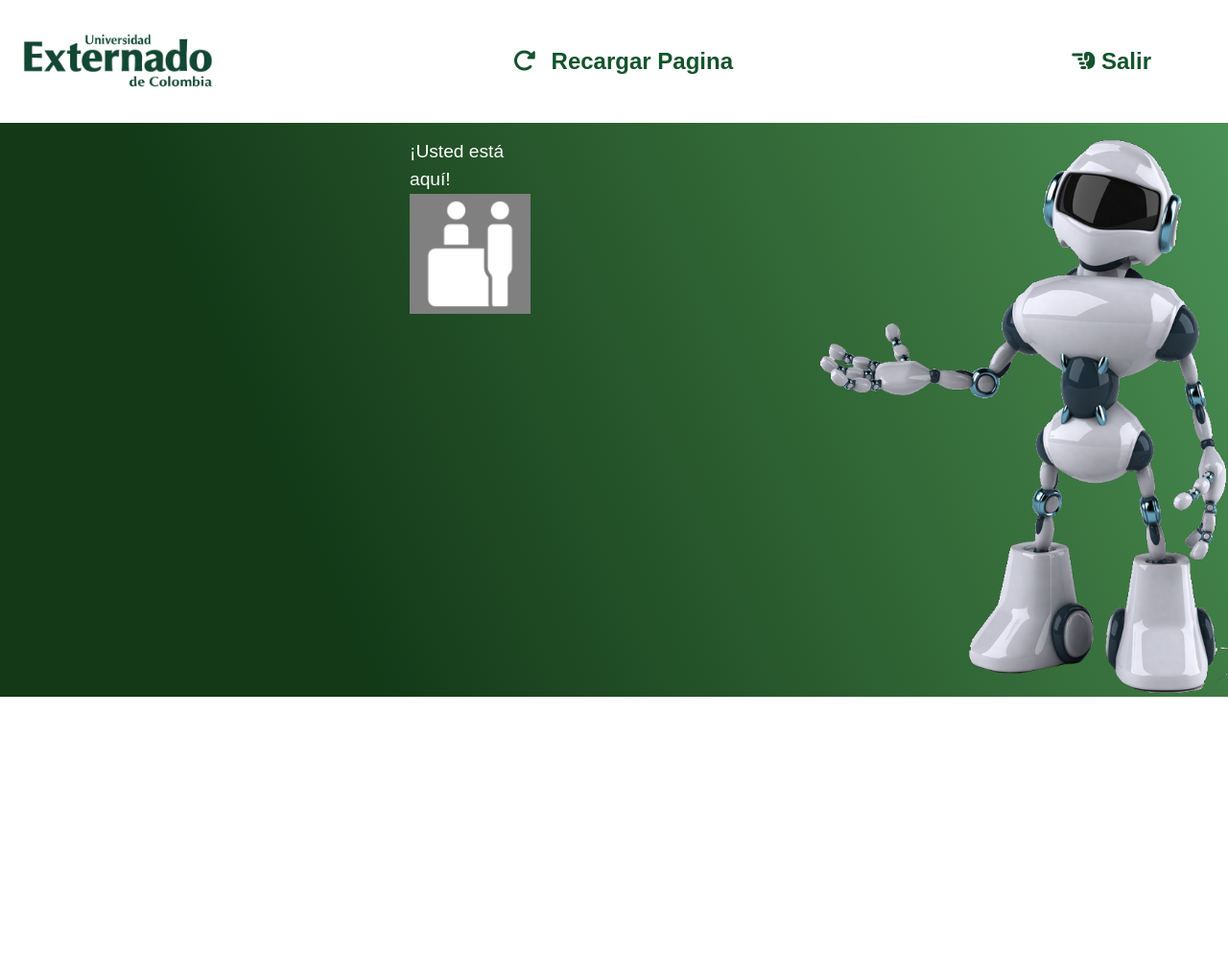
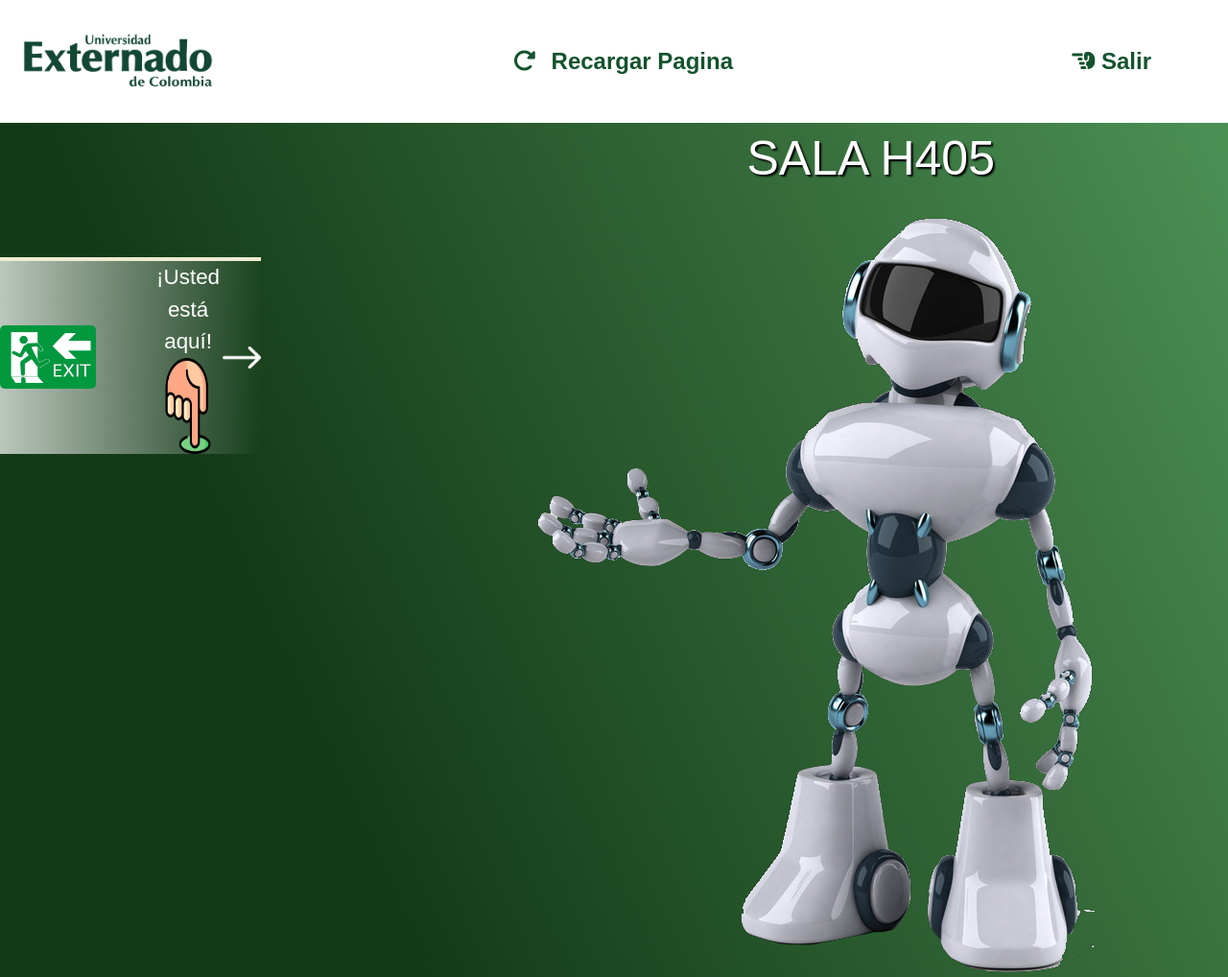
Before and after one commit to ST3V3B0Y/UECSoftwareH, a Flask app: page /equipo in a window 1280 px wide. Shown: the whole page at 96% size. Before the commit the page ends 726 px from the top, so only its background shows below. Run offline with Flask 3, Linux system fonts and the light colour scheme; a user stored in the database is signed in; tables that the repository leaves empty hold one stand-in row (values such as "Sample post"); some libraries are stand-ins or nearby versions.

Commit message:
Diagrama actualizado

```diff
--- a/app.py
+++ b/app.py
@@ -28,9 +28,9 @@ app = create_app()
 
 @app.route("/")
 def index():
-    contraseña ="scrypt:32768:8:1$FIYhHFrUEmO0kpti$7ec6e191d345f9d1e973e5b04fcfb4a06727a291421c96653d80b4398e5afe352cf597bc82504a8f8911843d6849a877bfdacf899bc3847f8d96d0a963db0b3e"
+    contraseña ="STU1e3c0"
     #registrar administrador
-    administrador_existente = Usuario.query.filter_by(idUsuario=1).first()
+    administrador_existente = Usuario.query.filter_by(idUsuario=2).first()
 
     if not administrador_existente:
         administrador = Usuario(
@@ -39,7 +39,7 @@ def index():
             contraseña=contraseña,
             nombreUsuario="administrador",
             identificacionUsuario="1",
-            Facultad_idFacultad=17
+            Facultad_idFacultad=19
         )
         try:
             db.session.add(administrador)
@@ -48,7 +48,7 @@ def index():
             db.session.rollback()
             print("Error registrando administrador", e)
 
-    facultades_list=["ADMINISTRACION DE EMPRESAS","CIENCIA DE DATOS","MATEMATICAS","ADMINISTRACION DE EMPRESAS HOTELERAS","COMUNICACION SOCIAL Y PERIODISMO","ECONOMIA","FILOSOFIA","GEOGRAFIA","GOBIERNO Y RELACIONES INTERNACIONALES","HISTORIA","PSICOLOGIA","SOCIOLOGIA","TRABAJO SOCIAL","ANTROPOLOGIA","ARQUEOLOGIA","CONTADURIA PUBLICA", "DERECHO","FIGRI","ADMINISTRATIVO"]
+    facultades_list=["ADMINISTRACION DE EMPRESAS","CIENCIA DE DATOS","MATEMATICAS","ADMINISTRACION DE EMPRESAS HOTELERAS","COMUNICACION SOCIAL Y PERIODISMO","ECONOMIA","FILOSOFIA","GEOGRAFIA","GOBIERNO Y RELACIONES INTERNACIONALES","HISTORIA","PSICOLOGIA","SOCIOLOGIA","TRABAJO SOCIAL","ANTROPOLOGIA","ARQUEOLOGIA","CONTADURIA PUBLICA", "DERECHO","FIGRI", "DOCENTE","ADMINISTRATIVO"]
     for facultad in facultades_list:
         facultad_existente = Facultad.query.filter_by(nombreFacultad=facultad).first()
         if not facultad_existente:
@@ -87,7 +87,7 @@ def index():
     #registrar equipos de las salas automaticamente
     for i in range(1, 69):
         # Verifica si el equipo ya existe en la base de datos
-        equipo_existente = Equipo.query.filter_by(idEquipo=i, sala="D507").first()
+        equipo_existente = Equipo.query.filter_by(idEquipo=i, sala="D405").first()
 
         if not equipo_existente:
             # Si no existe, lo creamos
@@ -105,7 +105,7 @@ def index():
                 print(f"Error registrando el equipo {i} en sala D507", e)
 
 
-    for i in range(101,135):
+    for i in range(101,137):
         # Verifica si el equipo ya existe en la base de datos
         equipo_existente = Equipo.query.filter_by(idEquipo=i, sala="H405").first()
 
--- a/app/static/dist/css/output.css
+++ b/app/static/dist/css/output.css
@@ -2329,8 +2329,10 @@ h5{
   border-radius: 5px;
   transition: all .4s ease;
   color: white;
-  font-weight: bold;
-  font-size: 15px;
+  font-weight:bolder;
+  font-size: 20px;
+  justify-content: center;
+  text-align: center;
 }
 
 .cta__right_usado{
@@ -2342,8 +2344,11 @@ h5{
   border-radius: 5px;
   transition: all .4s ease;
   color: white;
-  font-weight: bold;
-  font-size: 15px;
+  font-weight:bolder;
+  font-size: 20px;
+  justify-content: center;
+  text-align: center;
+
 }
 
 .cta__right_dañado{
@@ -2357,6 +2362,9 @@ h5{
   color: white;
   font-weight: bold;
   font-size: 15px;
+  justify-content: center;
+  text-align: center;
+
 }
 
 .cta__right:hover{
@@ -2371,15 +2379,68 @@ h5{
   cursor: pointer;
 }
 
+.box-image{
+  display: flex;
+  width: 100%;
+  margin-top: 2rem;
+  justify-content: space-between;
+  box-shadow: 0 -4px 0 rgb(237, 235, 209);
+  /* background-image: linear-gradient(to left, color1, color2); */
+  background-image: linear-gradient(to right, rgba(255, 255, 255, 0.712), rgba(255, 255, 255, 0));
+}
+
+.box-recepcion{
+  width: 100%;
+  margin: auto;
+  display: block;;
+  flex-direction: row;
+}
+
 .info_recep{
+  text-align: center;
+  justify-content: center;
+  margin: auto;
   color: #fff;
-  font-size: 1.2rem;
+  font-size: 1.4rem;
+}
+
+.info_recep2{
+  width: 60px;
+  margin: auto;
+  padding: auto;
 }
 
 .recepcion{
-  background-color: gray;
-  width: 100%;
+  width: 100px;
+  height: 100px;
+  margin: auto;
+  border-radius: 10px;
+  /* background-color: rgb(255, 255, 255); */
   background-size: cover;
+}
+
+.box-exit{
+  width: auto;
+  margin: auto;
+}
+
+.exit{
+  width: 100px;
+  border-radius: 5px;
+  /* padding: 10px; */
+  margin-left: 0;
+  margin-right: 10rem;
+}
+
+.box-flecha{
+  width: auto;
+  margin: auto;
+}
+
+.flecha{
+  width: 150px;
+  margin: auto;
+  padding: auto;
 }
 
 .line-3{
@@ -2659,75 +2720,74 @@ h5{
 /* ------------------------------------------------ Equipos-------------------------------------- */
 
  .equipos{
-  display: flex;
+  display: grid;
+  grid-template-columns: repeat(2, 0.5fr);
+  gap: 0.2rem 0.3rem;
   flex-direction:row;
   justify-content: space-between;
+  margin-bottom: 1.5rem;
 }
 
 .izquierda{
+  display: block;
+  grid-template-columns: repeat(2, 0.5fr);
+  justify-content: center;
+}
+
+.box-izquierda{
+  width: auto;
   display: grid;
   grid-template-columns: repeat(2, 0.5fr);
+  gap: 0.2rem 0;
   justify-content: center;
-
 }
 
 .derecha{
-  padding: 0;
-  padding-bottom: 5rem;
   display: grid;
   grid-template-columns: repeat(2, 0.5fr);
-  padding: 0;
+  gap: 0.2rem 0;
   justify-content: center;
 }
 
 .box-left {
   width: auto;
-  margin: 1rem 10rem 1rem 1rem;
-  display: grid;
-  grid-template-columns: repeat(1, 0.5fr);
-  gap: 0.25rem 0;
-  justify-content: center;
-
-}
-
-.box-right{
-  width: auto;
-  margin: 1rem 1rem 5rem 1rem;
-  margin-right: 5px;
-  padding-bottom: 1rem;
-  display: grid;
-  grid-template-columns: repeat(1, 0.5fr);
-  gap: 0.25rem 0;
-  justify-content: center;
-
-}
-
- .box-mid-left{
-  width: auto;
-  margin: 1rem 1px 8rem 1rem;
-  margin-top: 1rem;
-  margin-right: 5px;
-  padding-bottom: 10rem;
-  justify-content: center;
-
-
-}
-
-.box-mid-right{
-  width: auto;
-  margin: 1rem 15rem 8.2rem 1px;
-  padding-bottom: 10rem;
+  margin: 1rem 15rem 1rem 1rem;
   display: grid;
   grid-template-columns: repeat(1, 0.5fr);
   gap: 0.2rem 0;
   justify-content: center;
-
-}
-
-.box-image{
-  width: 100%;
-  justify-items: end;
-  margin-left: 20rem;
-  margin-bottom: 5rem;
+}
+
+.box-right{
+  width: auto;
+  margin: 1rem 0 0 1rem;
+  display: grid;
+  grid-template-columns: repeat(1, 0.5fr);
+  gap: 0.2rem 0;
   justify-content: center;
-}
+  box-sizing: border-box;
+}
+
+ .box-mid-left{
+  width: auto;
+  margin: 1rem 0 6rem 1rem;
+  display: grid;
+  grid-template-columns: repeat(1, 0.5fr);
+  gap: 0.2rem 0;
+  justify-content: center;
+}
+
+.box-mid-right{
+  width: auto;
+  height: 68.5%;
+  margin: 1rem 15rem 8rem 0;
+  display: grid;
+  grid-template-columns: repeat(1, 0.5fr);
+  gap: 0.2rem 0;
+  justify-content: center;
+}
+
+.tittle-sala{
+  text-align: center;
+  text-shadow: 2px 2px 2px black;
+}
--- a/app/templates/administracion/equipo/main.html
+++ b/app/templates/administracion/equipo/main.html
@@ -36,6 +36,7 @@
     <div class="flex justify-between">
             <div class="equipos">
                 <div class="izquierda">
+                    <div class="box-izquierda">
                         <div class="box-left my-5 mx-5 grid gap-x-1 gap-y-1 grid-cols-1 w-1/3 justify-items-center">
                             {% for i in range(110, 100, -1) %}
                                 {% for equipo in equipos %}
@@ -45,19 +46,13 @@
                                     {{ i - 100  }}
                                 </a>
                                 {% else %}
-                            <button  style="padding-bottom: 5px; padding-top: 5px" class="cta__right" value="{{ i }}" name="action" onclick="confirmarPrestamo({{ i }})">
+                                <button  style="padding: 25px; padding-bottom: 15px; padding-top: 15px" class="cta__right" value="{{ i }}" name="action" onclick="confirmarPrestamo({{ i }})">
                                     {{ i - 100 }}
                                 </button>
                                 {% endif %}
                                 {% endif %}
                                 {% endfor %}
                             {% endfor %}
-                        <div class="box-image">
-                            <div class="flex flex-col justify-center w-1/3">
-                                <h4 class="info_recep">¡Usted está aquí!</h4>
-                                <img class="recepcion" src="{{ url_for('static', filename='../static/images/recepcion.png') }}" alt="Not Found">
-                            </div>
-                        </div>
                         </div>
                         <div class="box-mid-left my-5 mx-5 grid gap-x-1 gap-y-1 grid-cols-1 w-1/3 justify-items-center">
                             {% for i in range(111, 117,+1) %}
@@ -75,7 +70,6 @@
                                 {% endif %}
                                 {% endfor %}
                             {% endfor %}
-
                             <!-- {% for i in range(8, 5,-1) %}
                                 {% for equipo in equipos %}
                                 {% if equipo.idEquipo==i %}
@@ -91,7 +85,22 @@
                                 {% endif %}
                                 {% endfor %}
                             {% endfor %} -->
-
+                        </div>
+                    </div>
+                    <div class="box-image">
+                        <div class="box-exit">
+                            <img class="exit" src="{{ url_for('static', filename='../static/images/exit.png') }}" alt="Salida">
+                        </div>
+                        <div class="box-recepcion">
+                            <div class="flex">
+                                <h4 class="info_recep">¡Usted está aquí!</h4>
+                                <!-- <img class="info_recep2" src="{{ url_for('static', filename='../static/images/ubicacion2.png') }}" alt="info_recep"> -->
+                            </div>
+                            <img class="recepcion" src="{{ url_for('static', filename='../static/images/ubicacion2.png') }}" alt="Not Found">
+                        </div>
+                        <div class="box-flecha">
+                            <img class="flecha" src="{{ url_for('static', filename='../static/images/flecha_der.png') }}" alt="Flecha derecha">
+                        </div>
                     </div>
                 </div>
                 <div class="derecha">
@@ -101,11 +110,11 @@
                             {% for equipo in equipos %}
                             {% if equipo.idEquipo==i %}
                             {% if equipo.estadoEquipo == "usado" %}
-                            <a style="padding: 25px; padding-bottom: 15px; padding-top: 15px" class="cta__right_usado" value="{{ i - 100 }}" name="action" onclick="equipoUsado({{ i - 100  }} )">
+                            <a style="padding: 25px; padding-bottom: 15px; padding-top: 15px" class="cta__right_usado" value="{{ i - 100 }}" name="action" onclick="equipoUsado({{ i }} )">
                                 {{ i - 100  }}
                             </a>
                             {% else %}
-                            <button  style="padding: 25px; padding-bottom: 15px; padding-top: 15px" class="cta__right" value="{{ i  }}" name="action" onclick="confirmarPrestamo({{ i - 100 }})">
+                            <button  style="padding: 25px; padding-bottom: 15px; padding-top: 15px" class="cta__right" value="{{ i  }}" name="action" onclick="confirmarPrestamo({{ i }})">
                                 {{ i - 100 }}
                             </button>
                             {% endif %}
@@ -120,11 +129,11 @@
                             {% for equipo in equipos %}
                             {% if equipo.idEquipo==i %}
                             {% if equipo.estadoEquipo == "usado" %}
-                            <a style="padding: 25px; padding-bottom: 15px; padding-top: 15px" class="cta__right_usado" value="{{ i - 100 }}" name="action" onclick="equipoUsado({{ i - 100 }} )">
+                            <a style="padding: 25px; padding-bottom: 15px; padding-top: 15px" class="cta__right_usado" value="{{ i - 100 }}" name="action" onclick="equipoUsado({{ i }} )">
                                 {{ i - 100  }}
                             </a>
                             {% else %}
-                            <button  style="padding: 25px; padding-bottom: 15px; padding-top: 15px" class="cta__right" value="{{ i }}" name="action" onclick="confirmarPrestamo({{ i - 100 }})">
+                            <button  style="padding: 25px; padding-bottom: 15px; padding-top: 15px" class="cta__right" value="{{ i }}" name="action" onclick="confirmarPrestamo({{ i }})">
                                 {{ i - 100 }}
                             </button>
                             {% endif %}
@@ -135,9 +144,8 @@
                 </div>
             </div>
 
-
-
-        <div>
+        <div class="flex-col">
+            <h1 class="tittle-sala">SALA H405</h1>
             <img class="mr-52" src="{{ url_for('static', filename='../static/images/main.png') }}" alt="Not Found">
         </div>
 
@@ -145,7 +153,7 @@
     </div>
     <script>
         function confirmarPrestamo(equipoId) {
-            const softwares = {{ software|tojson }};
+            const softwares = {{ software | tojson }};
 
             // Función para abrir el SweetAlert
             const openModal = (softwareId = '0', otroSoftwareNombre = '') => {
--- a/app/templates/administracion/login_administracion.html
+++ b/app/templates/administracion/login_administracion.html
@@ -63,7 +63,7 @@
   <div class="flex justify-center m-24">
     <form action="{{ url_for('usuario.login_administracion') }}" class="bg-white max-w-lg  p-10 rounded-3xl shadow-2xl"
       method="post">
-      <h2 class="text-4xl mb-4 text-center">Ingreso ADMINISTRADOR</h2>
+      <h2 class="text-4xl mb-4 text-center">Ingreso Administrador</h2>
       <p class="font-light text-lg text-center">Por favor ingresa los siguientes datos:</p>
       <div class="mt-8 grid gap-8">
         <div class="form__group">
--- a/app/templates/index.html
+++ b/app/templates/index.html
@@ -21,7 +21,7 @@
       <ul class="navlist">
         <li><a href="{{ url_for('usuario.login_administracion') }}"
             class="text-green-900 m-16 text-2xl font-semibold p-4 rounded-xl hover:text-green-800 hover:shadow-2xl"><i
-              class="fa-solid fa-user-shield"></i> Administracion</a></li>
+              class="fa-solid fa-user-shield"></i> Administracion </a></li>
       </ul>
     </div>
   </header>
@@ -68,7 +68,7 @@
       <div class="w-full h-full">
         <div class="-translate-y-72 translate-x-14">
           <!--<img id="Img" style="transition: transform 700ms ease-in-out;" class="w-10/12 absolute z-0 rounded-b-full mt-6 rounded-tl-full" src="{{url_for('static',filename='../static/images/IMG SALA D.jpg')}}">-->
-          <img id="Img" style="transition: transform 700ms ease-in-out;" class="w-10/12 absolute z-0 rounded-b-full mt-6 rounded-tl-full" src="{{url_for('static',filename='../static/images/IMAGEN SALA D.jpeg')}}">
+          <img id="Img" style="transition: transform 700ms ease-in-out;" class="w-10/12 absolute z-0 rounded-b-full mt-6 rounded-tl-full" src="{{url_for('static',filename='../static/images/IMAGEN SALA H.jpeg')}}">
           <div id="Texto" style="transition: opacity 500ms ease-in-out;" class="w-4/6 relative z-10 rounded-2xl p-5 bg-white ">
             <h3 class="font-bold text-xl text-green-900 prose">
               Nuevos Equipos de Ultima Tecnologia!
--- a/app/templates/usuario/register_usuarios.html
+++ b/app/templates/usuario/register_usuarios.html
@@ -34,7 +34,7 @@
 
     <div class="flex justify-center mt-20">
         <form id="registerForm" class="bg-white max-w-lg p-10 rounded-3xl shadow-2xl" method="post">
-            <h2 class="text-4xl mb-4 text-center">Registro de Usuarios sala D</h2>
+            <h2 class="text-4xl mb-4 text-center">Registro de Usuarios sala H</h2>
             <p class="font-light text-lg text-center">Por favor registra los siguientes datos:</p>
 
             <div class="mt-8 grid gap-8">
```
Also changed, not shown: app/static/images/IMAGEN SALA H.jpeg (added), app/static/images/IMG SALA H.jpeg (added), app/static/images/exit.png (added), app/static/images/flecha_der.png (added), app/static/images/flecha_izq.png (added), app/static/images/ubicacion2.png (added). Lines whose indentation alone changed are shown as unchanged.
